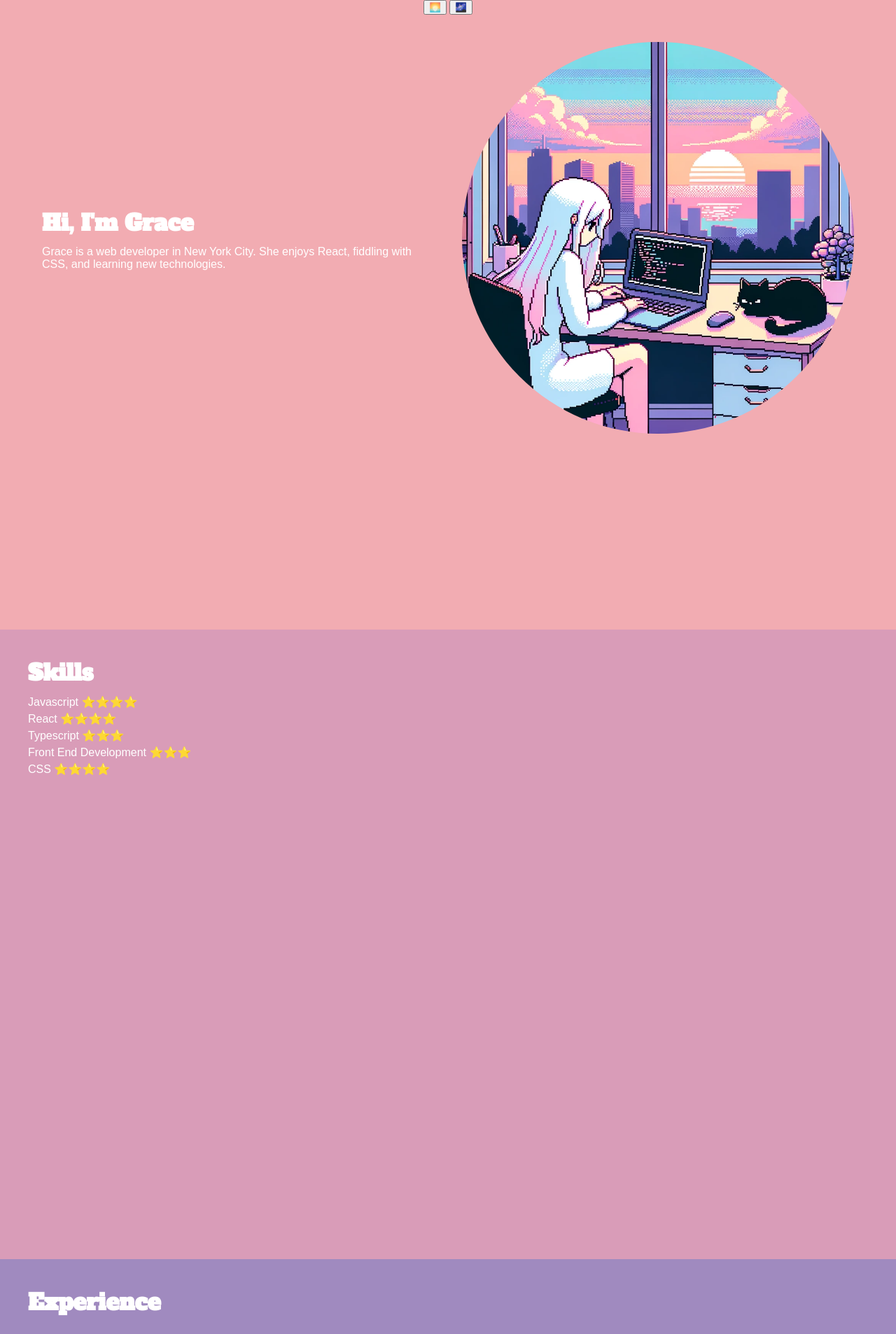
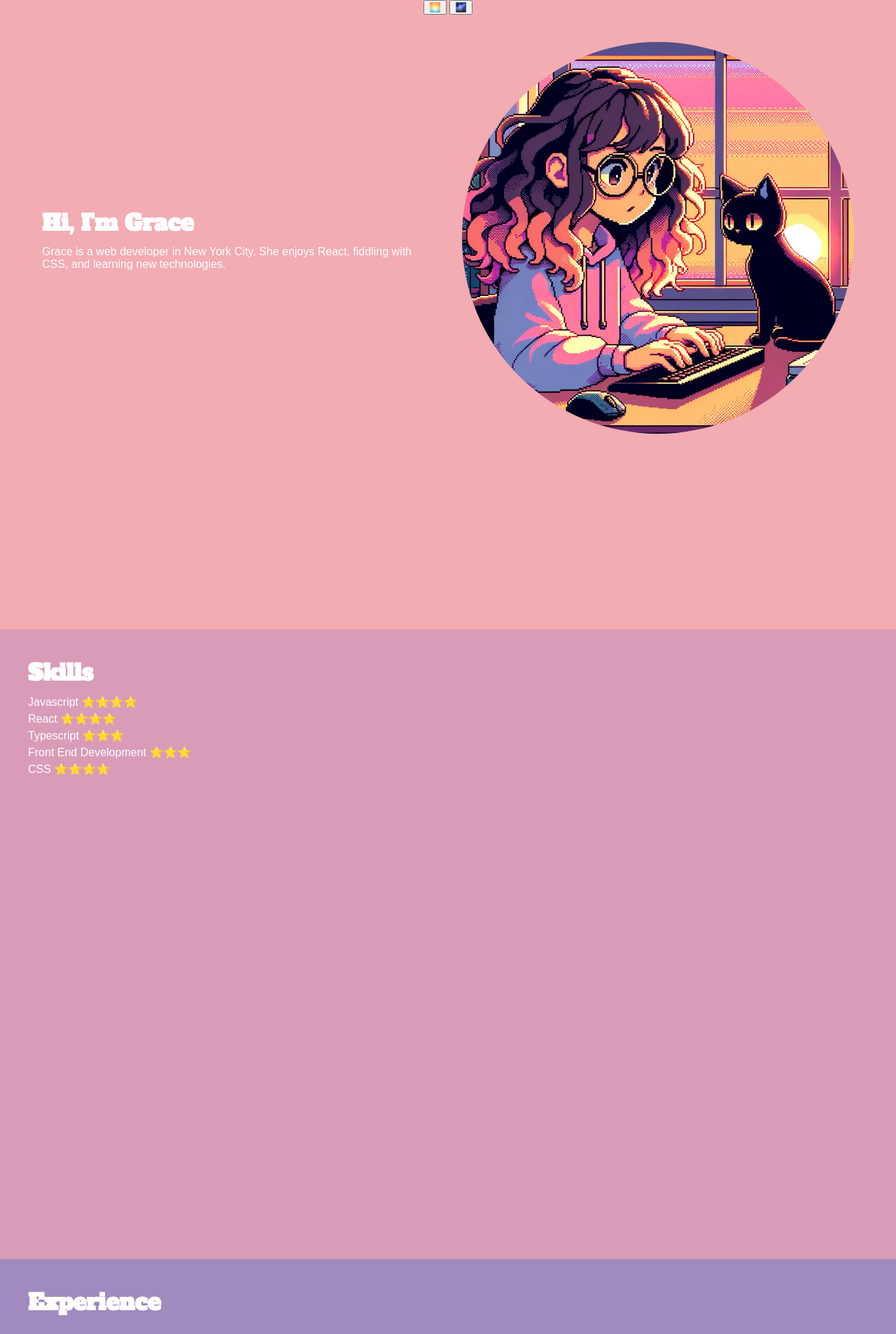
Before and after one commit to graceolivia/graceolivia.github.io, a Jekyll site: the page built from index.html, in a window 1280 px wide. Shown: the top 1907 px of the page at 70% size. Built offline with Jekyll 4.4.1, drawn with Linux system fonts in a browser that asks for light colours; some web fonts are replaced.

Commit message:
restyle and add new pics

```diff
--- a/_layouts/default.html
+++ b/_layouts/default.html
@@ -2,7 +2,7 @@
 <html>
 <head>
     <title>{{ page.title }}</title>
-    <link id="stylesheet" rel="stylesheet" type="text/css" href="main.css">
+    <link id="stylesheet" rel="stylesheet" type="text/css" href="../peach.css">
 </head>
 <body>
 {{ content }}
--- a/index.html
+++ b/index.html
@@ -3,8 +3,8 @@
 title: Grace's Portfolio
 ---
 <div id="sticky-button">
-    <button onclick="switchStylesheet('main.css')">🌅</button>
-    <button onclick="switchStylesheet('main2.css')">🌌</button>
+    <button onclick="switchStylesheet('peach')">🌅</button>
+    <button onclick="switchStylesheet('night')">🌌</button>
 </div>
 <section id="bio">
     <div class="flex-container">
@@ -14,7 +14,7 @@
             <p>Grace is a web developer in New York City. She enjoys React, fiddling with CSS, and learning new technologies.</p>
         </div>
         <div class="flex-item-image">
-            <img src="assets/profilepic2.png" alt="Grace's Image">
+            <img src="assets/peachprofile.png" alt="Grace's Image" id="prof-pic">
         </div>
     </div>
 </section>
@@ -55,13 +55,17 @@
     <p>Email: <a href="mailto:grace@placeholder.com">grace@placeholder.com</a></p>
         </div>
     <div class="flex-item-image">
-        <img src="assets/cat.png" alt="Contact Me Cat">
+        <img src="assets/peachcat.png" alt="Contact Me Cat" id="cat-pic">
     </div>
 </section>
 <script>
-    function switchStylesheet(newStylesheet) {
-        console.log(newStylesheet);
-        document.getElementById("stylesheet").href = newStylesheet;
+    function switchStylesheet(theme) {
+        let stylesheet = theme + '.css'
+        let catpic = 'assets/' + theme + 'cat.png'
+        let profpic = 'assets/' + theme + 'profile.png'
+        document.getElementById("stylesheet").href = stylesheet;
+        document.getElementById("cat-pic").src = catpic;
+        document.getElementById("prof-pic").src = profpic;
     }
 
 </script>
--- a/main.css
+++ b/night.css
@@ -1,7 +1,15 @@
-
 @import url('https://fonts.googleapis.com/css2?family=Alfa+Slab+One&display=swap');
 @import url('https://fonts.googleapis.com/css2?family=Chivo&display=swap');
 
+/* Color Variables */
+:root {
+    --color-bio: #052940;
+    --color-skills: #083A59;
+    --color-experience: #1B618C;
+    --color-projects: #56A1BF;
+    --color-contact: #79C7D9;
+    --color-text: white;
+}
 
 body, h1, p, ul, li {
     margin: 0;
@@ -15,9 +23,22 @@
     width: 100%;
     height: 100vh;
     box-sizing: border-box;
-    color: white;
+    color: var(--color-text);
 }
 
+/* Tablet */
+@media (max-width: 768px) {
+    section {
+        height: 50vh;
+    }
+}
+
+/* Mobile */
+@media (max-width: 480px) {
+    section {
+        height: 33.33vh;
+    }
+}
 
 h1, h2 {
     font-family: 'Alfa Slab One', cursive;
@@ -33,7 +54,6 @@
     margin-bottom: 10px;
 }
 
-/* List Styles */
 ul {
     list-style-type: none;
 }
@@ -42,13 +62,11 @@
     margin-bottom: 5px;
 }
 
-
 .flex-container {
     display: flex;
     align-items: center;
     justify-content: space-between;
 }
-
 
 .flex-item-text {
     flex: 1;
@@ -67,23 +85,23 @@
 }
 
 #bio {
-    background-color: #F2ACB2;
+    background-color: var(--color-bio);
 }
 
 #skills {
-    background-color: #D99CB8;
+    background-color: var(--color-skills);
 }
 
 #experience {
-    background-color: #A08ABF;
+    background-color: var(--color-experience);
 }
 
 #projects {
-    background-color: #4988BF;
+    background-color: var(--color-projects);
 }
 
 #contact {
-    background-color: #F2B29B;
+    background-color: var(--color-contact);
 }
 
 #sticky-button {
@@ -91,7 +109,7 @@
     top: 0;
     left: 0;
     width: 100%;
-    color: white;
+    color: var(--color-text);
     z-index: 1000;
     text-align: center;
 }
--- a/main2.css
+++ b/peach.css
@@ -1,7 +1,14 @@
-
 @import url('https://fonts.googleapis.com/css2?family=Alfa+Slab+One&display=swap');
 @import url('https://fonts.googleapis.com/css2?family=Chivo&display=swap');
 
+:root {
+    --color-bio: #F2ACB2;
+    --color-skills: #D99CB8;
+    --color-experience: #A08ABF;
+    --color-projects: #4988BF;
+    --color-contact: #F2B29B;
+    --color-text: white;
+}
 
 body, h1, p, ul, li {
     margin: 0;
@@ -15,7 +22,21 @@
     width: 100%;
     height: 100vh;
     box-sizing: border-box;
-    color: white;
+    color: var(--color-text);
+}
+
+/* Tablet */
+@media (max-width: 768px) {
+    section {
+        height: 50vh;
+    }
+}
+
+/* Mobile */
+@media (max-width: 480px) {
+    section {
+        height: 33.33vh;
+    }
 }
 
 
@@ -33,7 +54,6 @@
     margin-bottom: 10px;
 }
 
-/* List Styles */
 ul {
     list-style-type: none;
 }
@@ -42,13 +62,11 @@
     margin-bottom: 5px;
 }
 
-
 .flex-container {
     display: flex;
     align-items: center;
     justify-content: space-between;
 }
-
 
 .flex-item-text {
     flex: 1;
@@ -67,23 +85,23 @@
 }
 
 #bio {
-    background-color: #052940;
+    background-color: var(--color-bio);
 }
 
 #skills {
-    background-color: #083A59;
+    background-color: var(--color-skills);
 }
 
 #experience {
-    background-color: #1B618C;
+    background-color: var(--color-experience);
 }
 
 #projects {
-    background-color: #56A1BF;
+    background-color: var(--color-projects);
 }
 
 #contact {
-    background-color: #79C7D9;
+    background-color: var(--color-contact);
 }
 
 #sticky-button {
@@ -91,7 +109,7 @@
     top: 0;
     left: 0;
     width: 100%;
-    color: white;
+    color: var(--color-text);
     z-index: 1000;
     text-align: center;
 }
```
Also changed, not shown: assets/cat.png (deleted), assets/nightcat.png (added), assets/peachcat.png (added), assets/peachprofile.png (added), assets/profilepic2.png (deleted), 2 other files.
